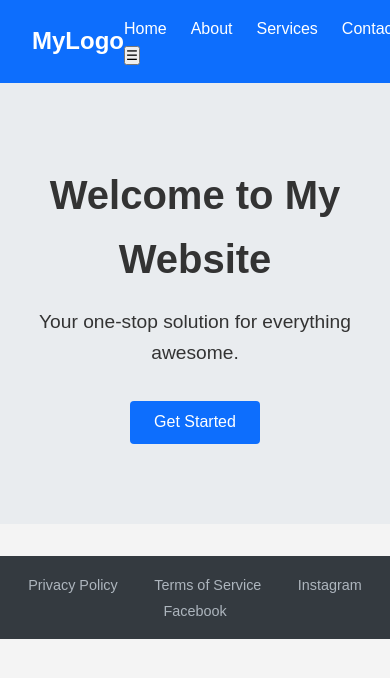
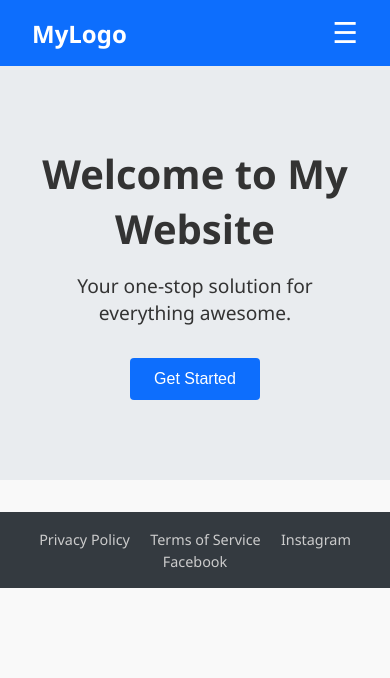
Before and after one commit to Saranya625/Internship, a plain HTML site: page Task 1/index.html in a window 390 px wide. Drawn offline with Linux system fonts and the light colour scheme.

Commit message:
Update style.css

```diff
--- a/Task 1/style.css
+++ b/Task 1/style.css
@@ -1,25 +1,25 @@
-
+/* Reset */
 * {
   margin: 0;
   padding: 0;
   box-sizing: border-box;
-  font-family: Arial, sans-serif;
 }
 
 body {
-  background-color: #f4f4f4;
+  font-family: 'Segoe UI', sans-serif;
+  background: #f9f9f9;
   color: #333;
-  line-height: 1.6;
 }
 
-
+/* Header */
 header {
+  background-color: #0d6efd;
+  color: white;
+  padding: 1rem 2rem;
   display: flex;
   justify-content: space-between;
   align-items: center;
-  background-color: #0d6efd;
-  color: #fff;
-  padding: 1rem 2rem;
+  flex-wrap: wrap;
 }
 
 .logo {
@@ -27,25 +27,47 @@ header {
   font-weight: bold;
 }
 
+.navbar {
+  display: flex;
+  align-items: center;
+}
+
 .nav-links {
   list-style: none;
   display: flex;
   gap: 1.5rem;
+
 }
 
 .nav-links li a {
+    padding: 5px;
   color: white;
   text-decoration: none;
   font-weight: 500;
 }
 
 .nav-links li a:hover {
+    padding: 5px;
+    border-radius: 10%;
+   color: #0d6efd;
+   background-color: white;
   text-decoration: underline;
 }
 
+.hamburger {
+  display: none;
+  background: none;
+  border: none;
+  font-size: 1.8rem;
+  color: white;
+  cursor: pointer;
+  margin-left: 1rem;
+}
+
+
 .hero {
+  padding: 5rem 2rem;
   text-align: center;
-  padding: 5rem 2rem;
   background-color: #e9ecef;
 }
 
@@ -60,11 +82,11 @@ header {
 }
 
 .cta-button {
-  padding: 0.8rem 1.5rem;
+  background-color: #0d6efd;
+  color: white;
+  border: none;
+  padding: 0.75rem 1.5rem;
   font-size: 1rem;
-  color: #fff;
-  background-color: #0d6efd;
-  border: none;
   border-radius: 4px;
   cursor: pointer;
 }
@@ -75,19 +97,40 @@ header {
 
 footer {
   background-color: #343a40;
-  color: #fff;
+  color: white;
   text-align: center;
   padding: 1rem 0;
   margin-top: 2rem;
 }
 
 footer a {
-  color: #adb5bd;
-  margin: 0 1rem;
+  color: #ccc;
   text-decoration: none;
+  margin: 0 0.5rem;
   font-size: 0.9rem;
 }
 
 footer a:hover {
   color: white;
 }
+
+@media (max-width: 768px) {
+  .nav-links {
+    display: none;
+    flex-direction: column;
+    background-color: #0d6efd;
+    position: absolute;
+    top: 70px;
+    right: 2rem;
+    padding: 1rem;
+    border-radius: 8px;
+  }
+
+  .nav-links.show {
+    display: flex;
+  }
+
+  .hamburger {
+    display: block;
+  }
+}
```
